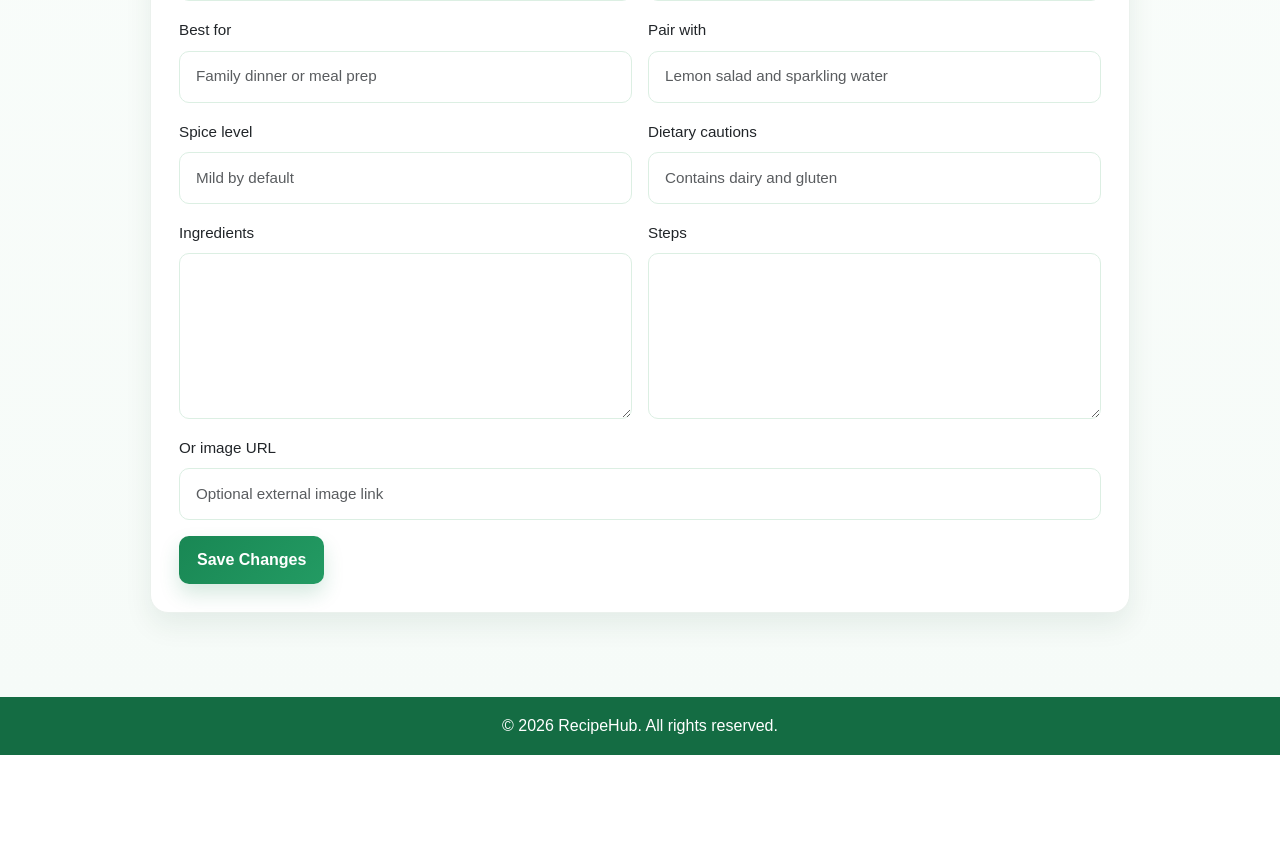
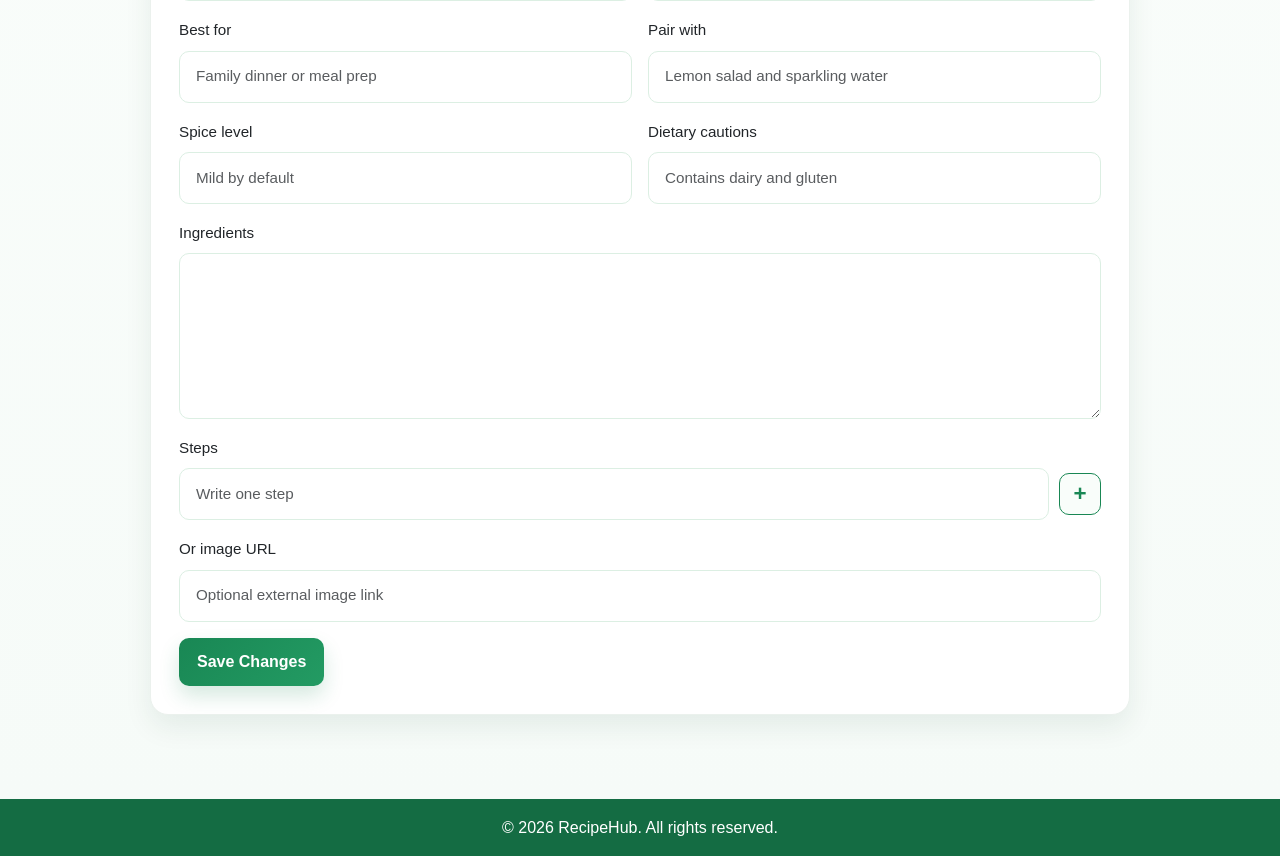
Before and after one commit to NeelPatel-22/Agile-Group-Project, a Flask app: template app/templates/edit_recipe.html in a window 1280 px wide. Shown: the part 940-1796 px from the top of the page. Before the commit the page ends 1695 px from the top, so only its background shows below. Run offline with Flask 3, Linux system fonts and the light colour scheme; the template is opened without the code that fills it, so the values that code supplies are empty.

Commit message:
Improve edit recipe step editor

```diff
--- a/app/static/css/recipe_form.css
+++ b/app/static/css/recipe_form.css
@@ -103,6 +103,45 @@
   box-shadow: 0 0 0 0.2rem rgba(25, 135, 84, 0.14);
 }
 
+.step-editor-list {
+  display: grid;
+  gap: 10px;
+}
+
+.step-editor-row {
+  display: grid;
+  grid-template-columns: minmax(0, 1fr) 42px;
+  gap: 10px;
+  align-items: center;
+}
+
+.step-editor-input {
+  min-height: 48px;
+}
+
+.step-add-btn {
+  width: 42px;
+  height: 42px;
+  border: 1px solid var(--primary-color);
+  border-radius: 10px;
+  background: #f9fdfa;
+  color: var(--primary-color);
+  font-size: 1.4rem;
+  font-weight: 700;
+  line-height: 1;
+  transition:
+    background 0.2s ease,
+    color 0.2s ease,
+    transform 0.2s ease;
+}
+
+.step-add-btn:hover,
+.step-add-btn:focus {
+  background: var(--primary-color);
+  color: var(--white);
+  transform: translateY(-1px);
+}
+
 .upload-preview {
   border-radius: 16px;
   overflow: hidden;
--- a/app/templates/edit_recipe.html
+++ b/app/templates/edit_recipe.html
@@ -76,13 +76,16 @@
                 <label class="form-label">Dietary cautions</label>
                 <input type="text" name="dietary_cautions" class="form-control" value="{{ recipe.dietary_cautions }}" placeholder="Contains dairy and gluten">
               </div>
-              <div>
+              <div class="full-span">
                 <label class="form-label">Ingredients</label>
                 <textarea name="ingredients" class="form-control" rows="6" required>{{ recipe.ingredients }}</textarea>
               </div>
-              <div>
-                <label class="form-label">Steps</label>
-                <textarea name="steps" class="form-control" rows="6" required>{{ recipe.steps }}</textarea>
+              <div class="full-span">
+                <div class="step-editor" data-step-editor>
+                  <label class="form-label">Steps</label>
+                  <textarea name="steps" class="form-control step-editor-source" rows="6">{{ recipe.steps }}</textarea>
+                  <div class="step-editor-list" data-step-list></div>
+                </div>
               </div>
               <div class="full-span">
                 <label class="form-label">Or image URL</label>
@@ -97,3 +100,77 @@
   </div>
 </section>
 {% endblock %}
+
+{% block extra_scripts %}
+<script>
+  $(function () {
+    const editor = $("[data-step-editor]");
+    if (!editor.length) {
+      return;
+    }
+
+    const source = editor.find(".step-editor-source");
+    const list = editor.find("[data-step-list]");
+
+    function stepValues() {
+      return list.find(".step-editor-input").map(function () {
+        return $(this).val().trim();
+      }).get().filter(Boolean);
+    }
+
+    function syncSteps() {
+      source.val(stepValues().join("\n"));
+    }
+
+    function addStep(value) {
+      const row = $(`
+        <div class="step-editor-row">
+          <input type="text" class="form-control step-editor-input" placeholder="Write one step">
+          <button type="button" class="step-add-btn" aria-label="Add step">+</button>
+        </div>
+      `);
+
+      row.find(".step-editor-input").val(value || "");
+      list.append(row);
+      moveAddButton(row);
+      syncSteps();
+      return row;
+    }
+
+    function moveAddButton(row) {
+      list.find(".step-add-btn").addClass("d-none");
+      row.find(".step-add-btn").removeClass("d-none");
+    }
+
+    const initialSteps = source.val().split(/\r?\n/).filter(function (step) {
+      return step.trim().length > 0;
+    });
+
+    source.addClass("d-none").prop("required", false);
+    if (initialSteps.length) {
+      initialSteps.forEach(addStep);
+    } else {
+      addStep("");
+    }
+
+    list.on("focus", ".step-editor-input", function () {
+      moveAddButton($(this).closest(".step-editor-row"));
+    });
+
+    list.on("input", ".step-editor-input", syncSteps);
+
+    list.on("keydown", ".step-editor-input", function (event) {
+      if (event.key === "Enter") {
+        event.preventDefault();
+      }
+    });
+
+    list.on("click", ".step-add-btn", function () {
+      const row = addStep("");
+      row.find(".step-editor-input").trigger("focus");
+    });
+
+    editor.closest("form").on("submit", syncSteps);
+  });
+</script>
+{% endblock %}
```
